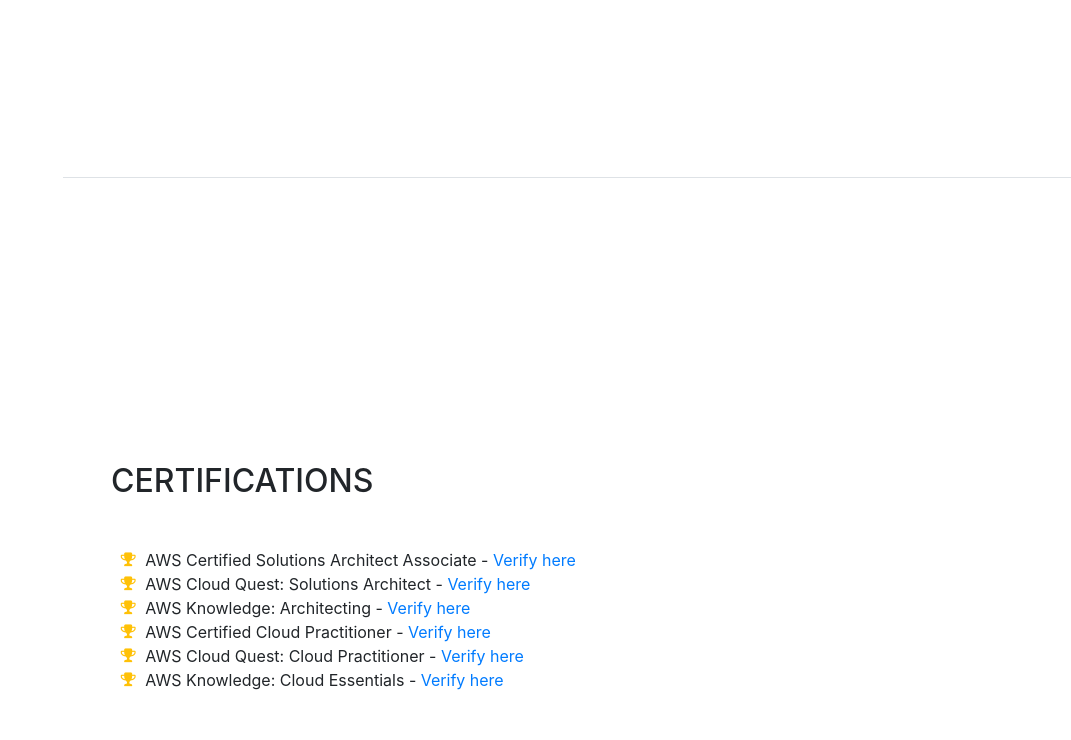
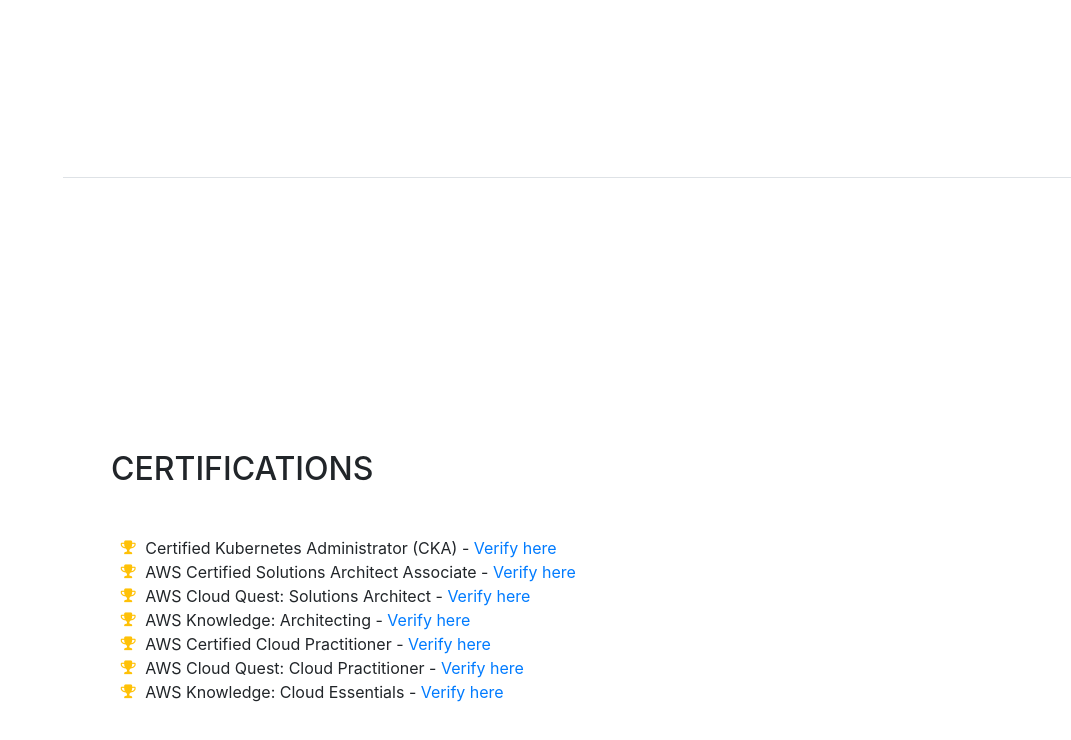
Before and after one commit to excalibuur/cloud-resume-challenge, a website with bundled scripts: page website/index.html in a window 1280 px wide. Shown: the part 4829-5569 px from the top of the page, without its empty margins (209-1280 px from the left). Built offline with nearby package versions, Linux system fonts and the light colour scheme; no server answers; a web font is replaced by a local one.

Commit message:
CKA addition

```diff
--- a/website/index.html
+++ b/website/index.html
@@ -292,6 +292,12 @@
 
             <li>
               <i class="fa-li fa fa-trophy text-warning"></i>
+              Certified Kubernetes Administrator (CKA) -
+              <a target="_blank" rel="noopener noreferrer" href="https://www.credly.com/badges/ebc20536-ce18-43a5-9f6a-95fc1da085b6">Verify here</a>
+            </li>
+
+            <li>
+              <i class="fa-li fa fa-trophy text-warning"></i>
               AWS Certified Solutions Architect Associate -
               <a target="_blank" rel="noopener noreferrer" href="https://www.credly.com/badges/3aee9e99-638e-4e14-9d47-30145db562c6">Verify here</a>
             </li>
```
